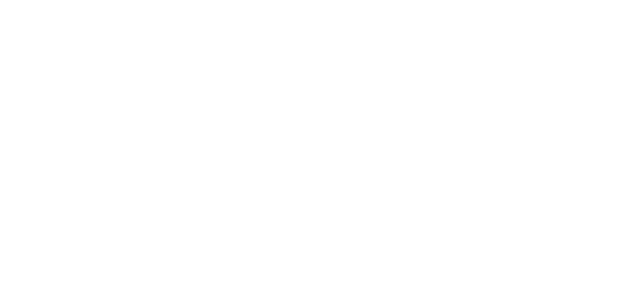
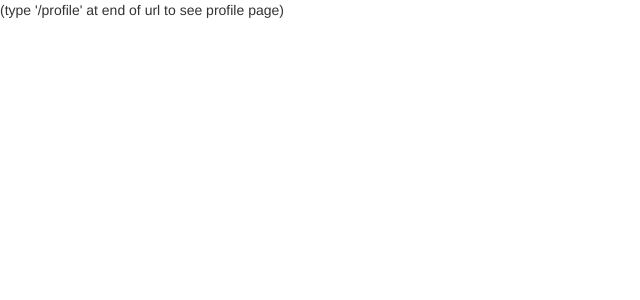
Before and after one commit to AlexM52/info3180-project1_2, a Flask app: page / in a window 1280 px wide. Before the commit the part shown is empty. Shown: the top 300 px of the page, without its empty margins (0-640 px from the left). Run offline with Flask 2, Linux system fonts and the light colour scheme; style sheets or scripts are compiled from the project's sources; some libraries are stand-ins or nearby versions.

Commit message:
Small tweak to home.html to instruct a visitor to find /profile

```diff
--- a/app/templates/home.html
+++ b/app/templates/home.html
@@ -6,4 +6,5 @@
 
 
 {% block main %}
+<p>(type '/profile' at end of url to see profile page)</p>
 {% endblock %}
```
